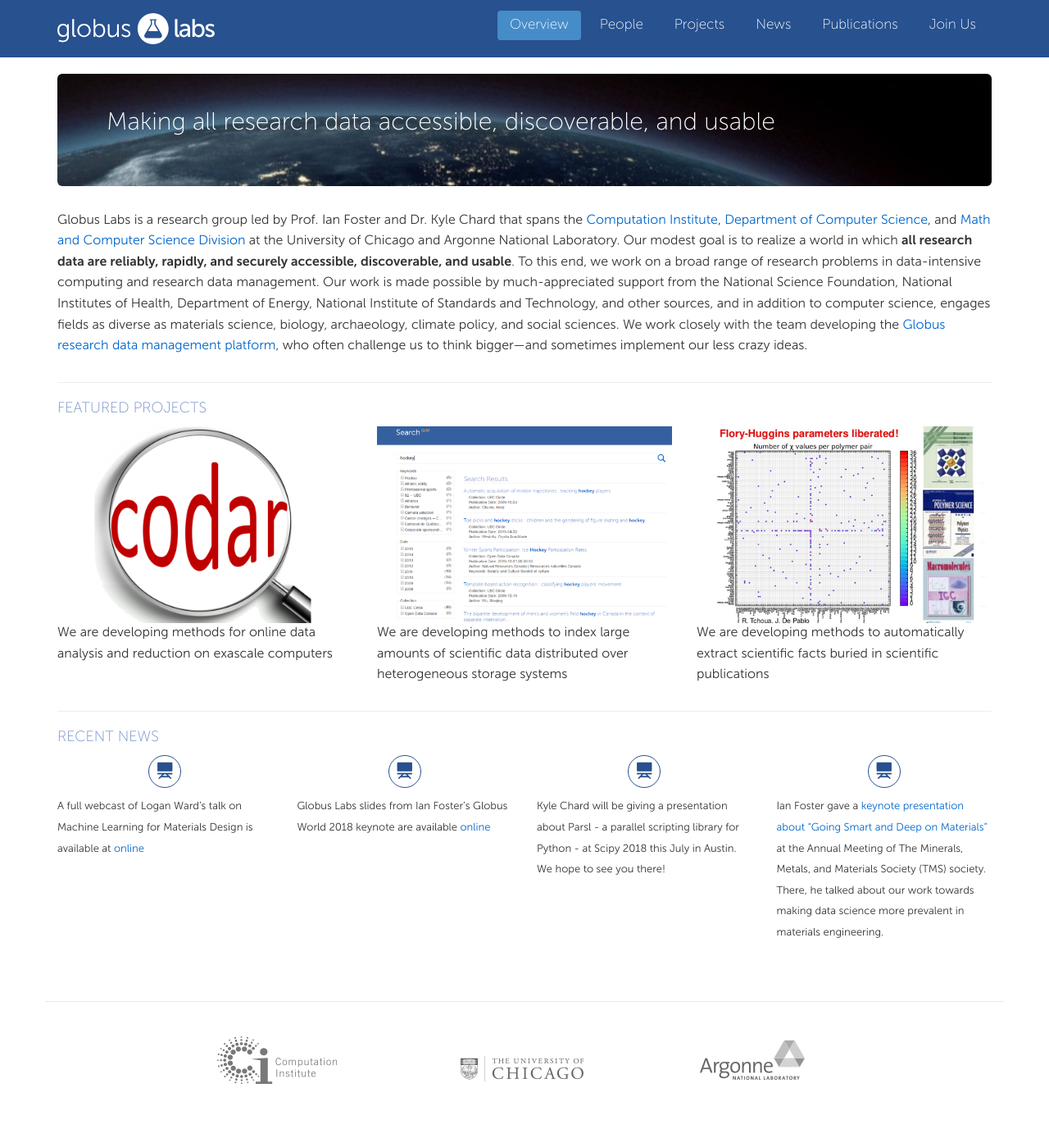
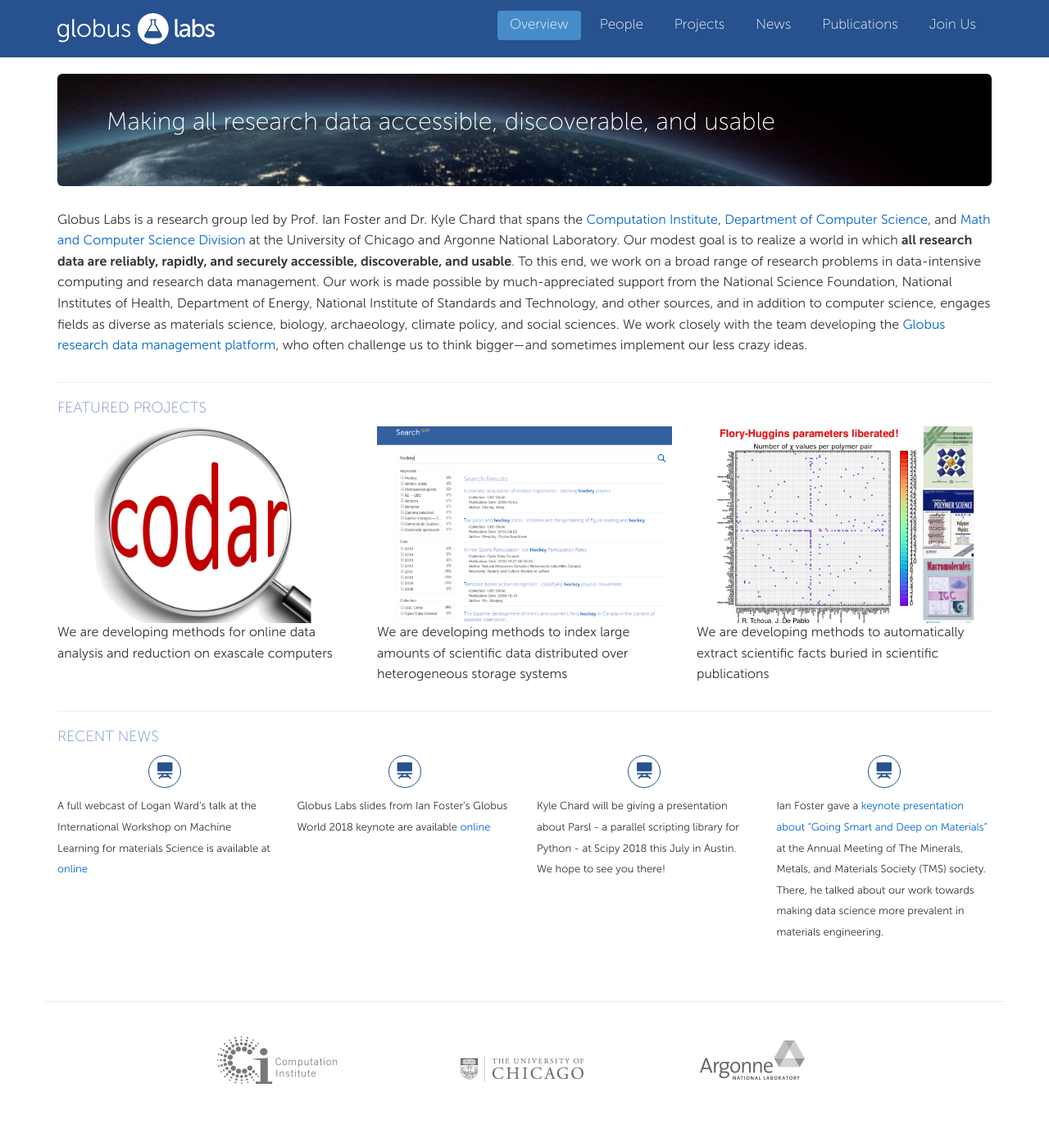
Before and after one commit to miketynes/globus-labs.github.io, a Jekyll site: the page built from index.html, in a window 1280 px wide. Shown: the whole page at 82% size. Built offline with Jekyll 4.4.1, drawn with Linux system fonts in a browser that asks for light colours; nearby versions of some CDN libraries.

Commit message:
Logan's talk test.

```diff
--- a/_posts/2018-05-04-logan-finland-keynote.markdown
+++ b/_posts/2018-05-04-logan-finland-keynote.markdown
@@ -4,4 +4,4 @@
 date:  2018-04-25 10:13:16 -0700
 type: presentation
 ---
-A full webcast of Logan Ward's talk on Machine Learning for Materials Design is available at [online](http://physics.aalto.fi/en/current/events/2018-05-03ml)
+A full webcast of Logan Ward's talk at the International Workshop on Machine Learning for materials Science is available at [online](http://physics.aalto.fi/en/current/events/2018-05-03ml)
```
